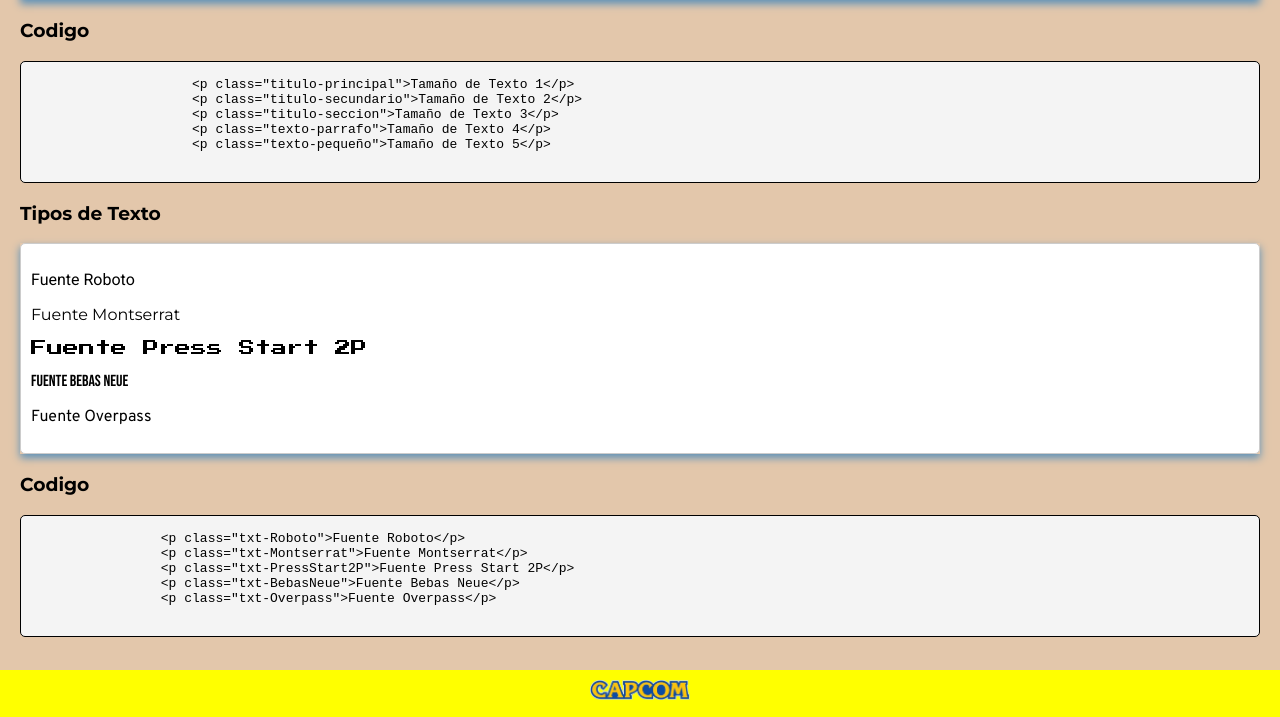
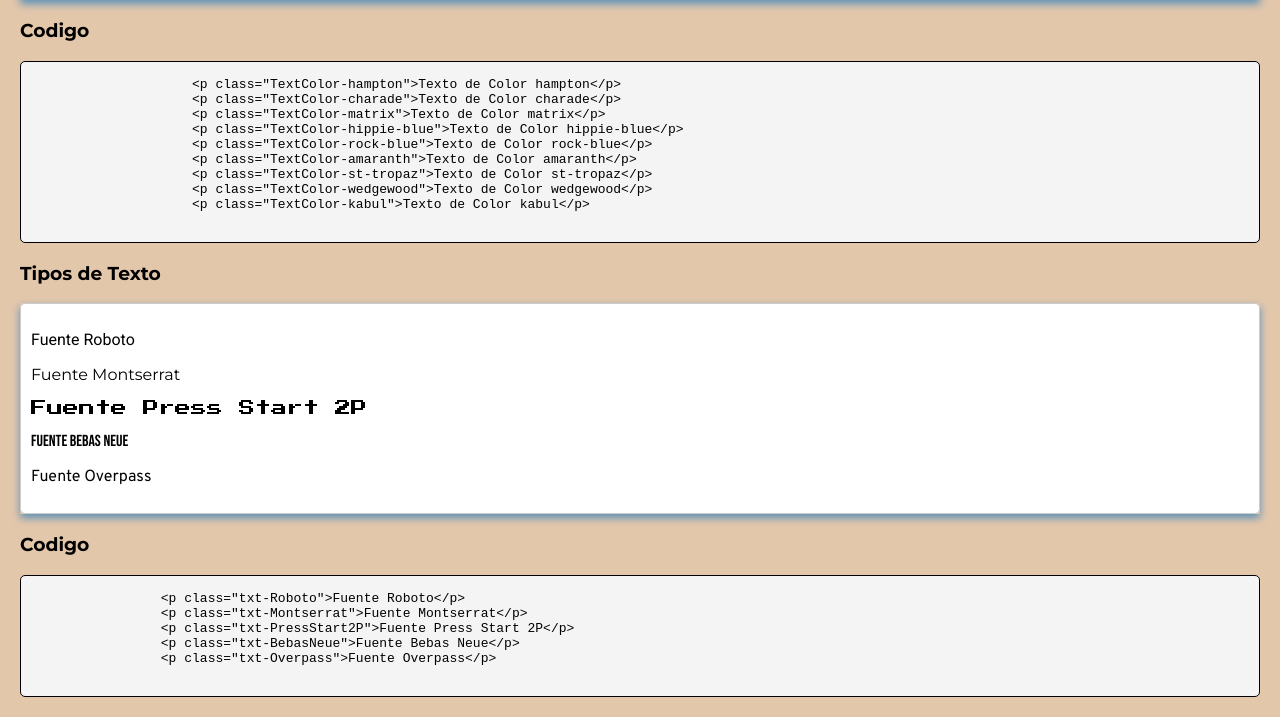
Before and after one commit to medranosteven/libreria_street_fighter, a plain HTML site: page Pages/aspecto-texto.html in a window 1280 px wide. Shown: the part 1218-1935 px from the top of the page. Drawn offline with Linux system fonts and the light colour scheme.

```diff
--- a/Pages/aspecto-texto.html
+++ b/Pages/aspecto-texto.html
@@ -24,7 +24,7 @@
     </div>
 
     <div id="mySidebar" class="sidebar txt-Roboto">
-        <a href="javascript:void(0)" class="closebtn texto-parrafo" onclick="closeNav()">
+        <a href="javascript:void(0)" class="closebtn texto-parrafo" onclick="closeNav()">X
             <i class="fa-regular fa-rectangle-xmark"></i>
         </a>
         <a class="texto parrafo" style="color: black;" href="#">
@@ -119,11 +119,15 @@
                 </section>
                 <h3>Codigo</h3>
                 <pre class="border">
-                    &lt;p class="titulo-principal"&gt;Tamaño de Texto 1&lt;/p&gt;
-                    &lt;p class="titulo-secundario"&gt;Tamaño de Texto 2&lt;/p&gt;
-                    &lt;p class="titulo-seccion"&gt;Tamaño de Texto 3&lt;/p&gt;
-                    &lt;p class="texto-parrafo"&gt;Tamaño de Texto 4&lt;/p&gt;
-                    &lt;p class="texto-pequeño"&gt;Tamaño de Texto 5&lt;/p&gt;
+                    &lt;p class="TextColor-hampton"&gt;Texto de Color hampton&lt;/p&gt;
+                    &lt;p class="TextColor-charade"&gt;Texto de Color charade&lt;/p&gt;
+                    &lt;p class="TextColor-matrix"&gt;Texto de Color matrix&lt;/p&gt;
+                    &lt;p class="TextColor-hippie-blue"&gt;Texto de Color hippie-blue&lt;/p&gt;
+                    &lt;p class="TextColor-rock-blue"&gt;Texto de Color rock-blue&lt;/p&gt;
+                    &lt;p class="TextColor-amaranth"&gt;Texto de Color amaranth&lt;/p&gt;
+                    &lt;p class="TextColor-st-tropaz"&gt;Texto de Color st-tropaz&lt;/p&gt;
+                    &lt;p class="TextColor-wedgewood"&gt;Texto de Color wedgewood&lt;/p&gt;
+                    &lt;p class="TextColor-kabul"&gt;Texto de Color kabul&lt;/p&gt;
                 </pre>
             </section>
             <h3>Tipos de Texto</h3>
```
Also changed, not shown: Pages/Navbar.html (+1 -1 lines), Pages/alertas.html (+1 -1 lines).
